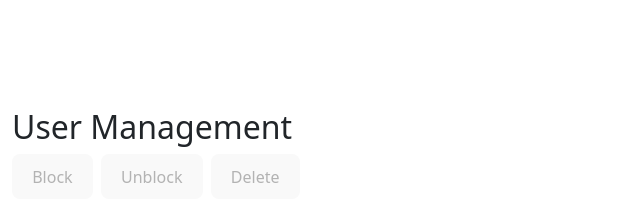
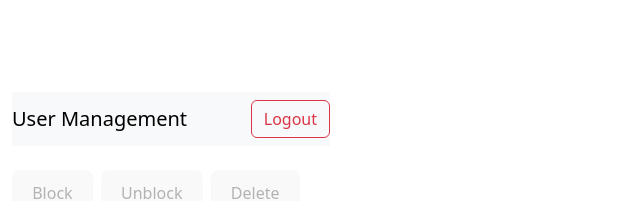
Before and after one commit to Aditya201514049/Task-4, a React (Vite) app in the folder frontend/: page /home in a window 1280 px wide. Shown: the part 234-435 px from the top of the page, without its empty margins (0-640 px from the left). Built offline with nearby package versions, Linux system fonts and the light colour scheme; no server answers; sample sign-in values are in the browser's storage.

Commit message:
feat: add logout functionality and redirect to login page; implement token check in login and register pages

```diff
--- a/frontend/src/pages/HomePage.jsx
+++ b/frontend/src/pages/HomePage.jsx
@@ -52,9 +52,21 @@ function HomePage() {
     setSelectAll(false);
   }
 
+  function handleLogout() {
+    localStorage.removeItem("token");
+    window.location.href = "/login";
+  }
+
   return (
     <div className="container mt-5">
-      <h2>User Management</h2>
+      {/* Navbar */}
+      <nav className="navbar navbar-light bg-light mb-4">
+        <span className="navbar-brand mb-0 h1">User Management</span>
+        <button className="btn btn-outline-danger" onClick={handleLogout}>
+          Logout
+        </button>
+      </nav>
+      {/* Toolbar */}
       <div className="mb-3">
         <button onClick={() => handleAction("block")} disabled={selected.length === 0}>
           Block
@@ -67,6 +79,7 @@ function HomePage() {
         </button>
       </div>
       {message && <div>{message}</div>}
+      {/* Table */}
       <table className="table">
         <thead>
           <tr>
--- a/frontend/src/pages/LoginPage.jsx
+++ b/frontend/src/pages/LoginPage.jsx
@@ -1,4 +1,4 @@
-import { useState } from "react";
+import { useState, useEffect } from "react";
 import { login } from "../api";
 
 function LoginPage() {
@@ -6,6 +6,12 @@ function LoginPage() {
   const [password, setPassword] = useState("");
   const [error, setError] = useState("");
   const [loading, setLoading] = useState(false);
+
+  useEffect(() => {
+    if (localStorage.getItem("token")) {
+      window.location.href = "/home";
+    }
+  }, []);
 
   async function handleSubmit(e) {
     e.preventDefault();
--- a/frontend/src/pages/RegisterPage.jsx
+++ b/frontend/src/pages/RegisterPage.jsx
@@ -1,4 +1,4 @@
-import { useState } from "react";
+import { useState, useEffect } from "react";
 import { register } from "../api";
 
 function RegisterPage() {
@@ -8,6 +8,12 @@ function RegisterPage() {
   const [error, setError] = useState("");
   const [success, setSuccess] = useState("");
   const [loading, setLoading] = useState(false);
+
+  useEffect(() => {
+    if (localStorage.getItem("token")) {
+      window.location.href = "/home";
+    }
+  }, []);
 
   async function handleSubmit(e) {
     e.preventDefault();
```
